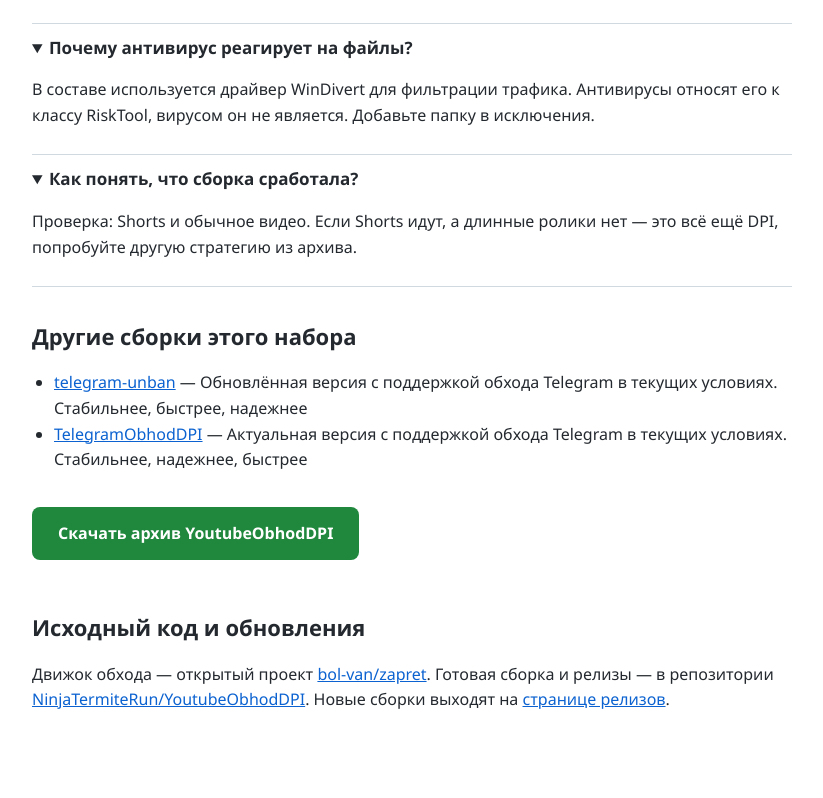
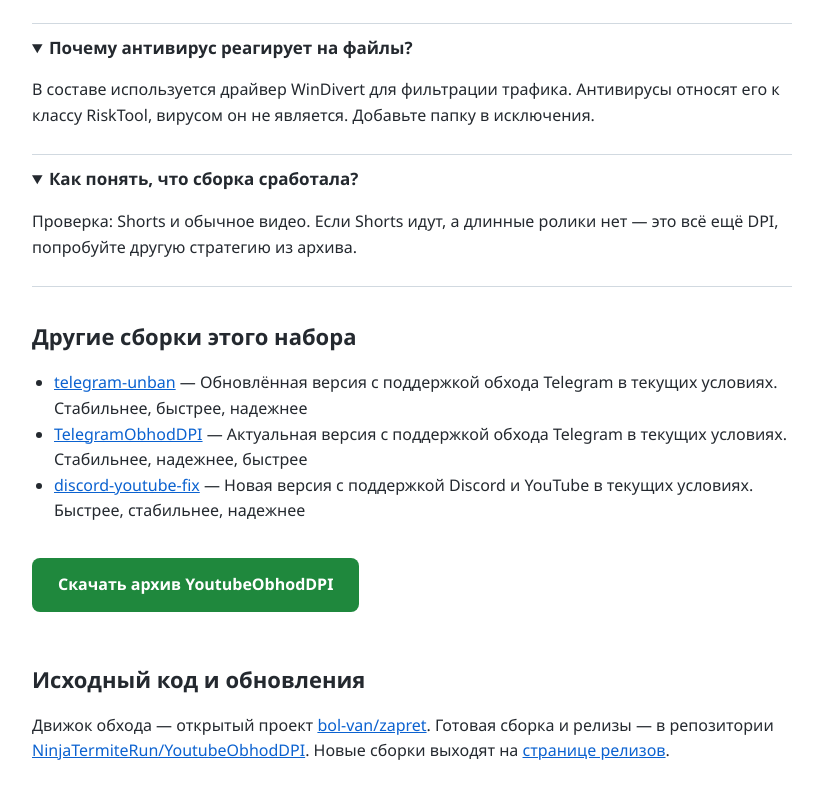
Before and after one commit to NinjaTermiteRun/YoutubeObhodDPI, a plain HTML site: page docs/index.html in a window 1280 px wide. Shown: the part 1483-2281 px from the top of the page, without its empty margins (228-1051 px from the left). Drawn offline with Linux system fonts and the light colour scheme.

Commit message:
docs: sibling links

```diff
--- a/docs/index.html
+++ b/docs/index.html
@@ -86,6 +86,7 @@
   <ul class="siblings">
     <li><a href="https://ninjatermiterun.github.io/telegram-unban/">telegram-unban</a> — Обновлённая версия с поддержкой обхода Telegram в текущих условиях. Стабильнее, быстрее, надежнее</li>
     <li><a href="https://ninjatermiterun.github.io/TelegramObhodDPI/">TelegramObhodDPI</a> — Актуальная версия с поддержкой обхода Telegram в текущих условиях. Стабильнее, надежнее, быстрее</li>
+    <li><a href="https://ninjatermiterun.github.io/discord-youtube-fix/">discord-youtube-fix</a> — Новая версия с поддержкой Discord и YouTube в текущих условиях. Быстрее, стабильнее, надежнее</li>
   </ul>
 
   <p><a class="cta" href="https://github.com/NinjaTermiteRun/YoutubeObhodDPI/releases/latest">Скачать архив YoutubeObhodDPI</a></p>
```
